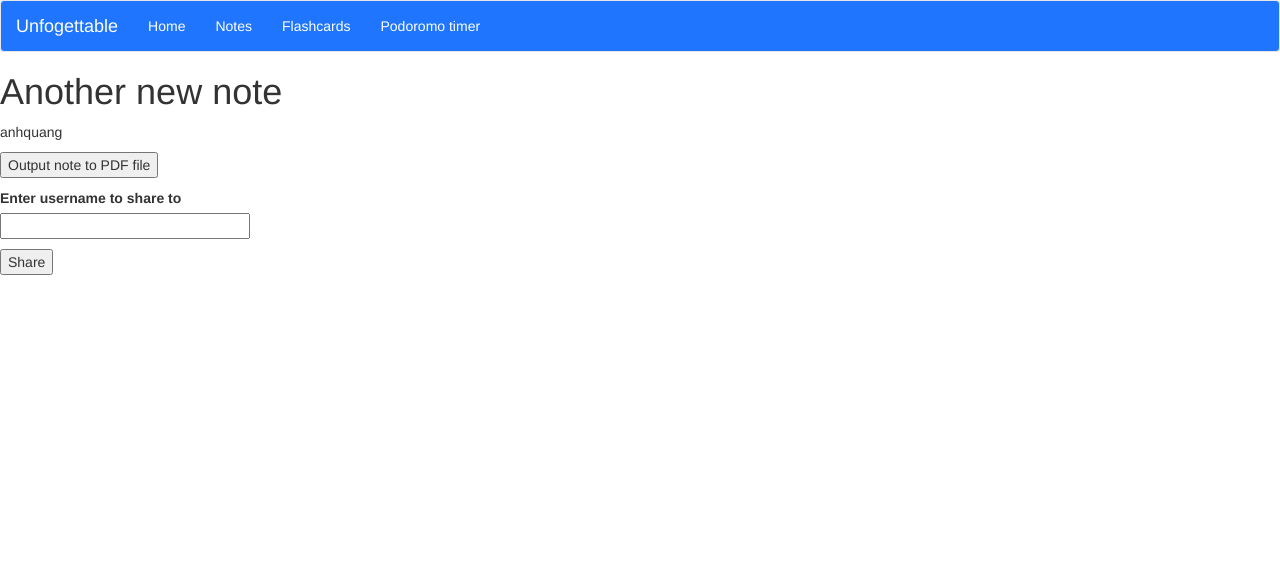
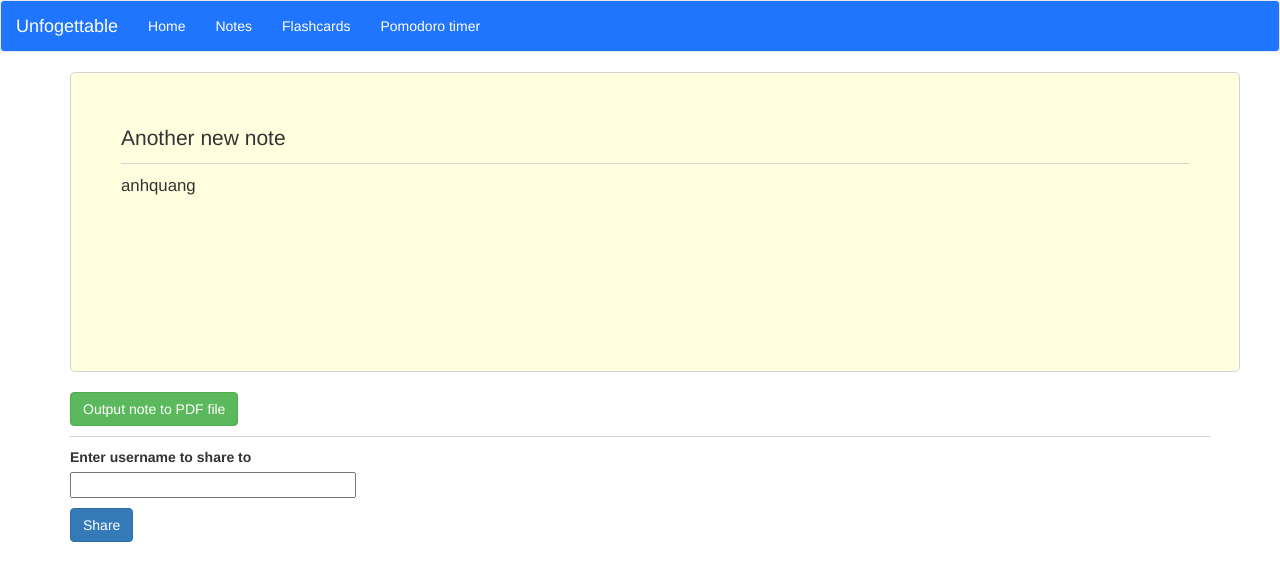
Before and after one commit to anhquangsjsu/team3_cs131, a Flask app: page /open_note/2 in a window 1280 px wide. Shown: the top 581 px of the page. Run offline with Flask 2, Linux system fonts and the light colour scheme; data comes from the database, SQL or seed files in the repository; both versions use the stored data as it was after the commit; some libraries are stand-ins or nearby versions.

Commit message:
added style for the notes feature

```diff
--- a/myapp/static/css/base.css
+++ b/myapp/static/css/base.css
@@ -36,6 +36,12 @@
 .banner.flash{
     background: linear-gradient(rgba(0, 0, 0, 0.2), rgba(0, 0, 0, 0.2)), url("../flash.png") no-repeat fixed;
 }
+.banner.note{
+    background: linear-gradient(rgba(0, 0, 0, 0.2), rgba(0, 0, 0, 0.2)), url("../note.png") no-repeat fixed;
+}
+.banner.pomo{
+    background: linear-gradient(rgba(0, 0, 0, 0.2), rgba(0, 0, 0, 0.2)), url("../pomodoro.png") no-repeat fixed;
+}
 .banner h1{
     color: white;
     font-size: 3em;
@@ -44,11 +50,11 @@
 
 .left-column{
     float: left;
-    width: 60%;
+    width: 50%;
 }
 .right-column{
     float: right;
-    width: 40%;
+    width: 50%;
 }
 
 .left-column form label{
--- a/myapp/templates/base.html
+++ b/myapp/templates/base.html
@@ -20,7 +20,7 @@
                 <li><a href="/">Home</a></li>
                 <li><a href="/notes">Notes</a></li>
                 <li><a href="/flashcard">Flashcards</a></li>
-                <li><a href="/timer">Podoromo timer</a></li>
+                <li><a href="/timer">Pomodoro timer</a></li>
             </ul>
             {% if username %}
             <div class="user-panel">
--- a/myapp/templates/flashcard.html
+++ b/myapp/templates/flashcard.html
@@ -61,7 +61,7 @@
 
         <p> {{ form.description.label }} {{ form.description(size=32) }}</p>
 
-        <p> {{ form.add(class_="btn btn-primary") }} {{form.cancel(class_="btn btn-danger")}} </p>
+        <p> {{ form.add(class_="btn btn-success") }} {{form.cancel(class_="btn btn-danger")}} </p>
 
     </form>
 </div>
--- a/myapp/templates/home.html
+++ b/myapp/templates/home.html
@@ -7,6 +7,6 @@
     <p>There are 3 main features in the app:</p>
     <li class="list-group-item">a <span class="feature-item">Notes</span> list to memorize</li>
     <li class="list-group-item">a <span class="feature-item">Flashcards</span> system to study</li>
-    <li class="list-group-item">a <span class="feature-item">Podoromo timer</span> to work and study under a certain time limit</li>
+    <li class="list-group-item">a <span class="feature-item">Pomodoro timer</span> to work and study under a certain time limit</li>
 </ul>
 {% endblock %}
--- a/myapp/templates/open_note.html
+++ b/myapp/templates/open_note.html
@@ -1,15 +1,100 @@
-{% extends "base.html" %}
+<!DOCTYPE html>
+<html lang="en">
+<head>
+    <meta charset="UTF-8">
+    <meta http-equiv="X-UA-Compatible" content="IE=edge">
+    <meta name="viewport" content="width=device-width, initial-scale=1.0">
+    <title>Unforgettable App</title>
+    <link rel="stylesheet" href="https://maxcdn.bootstrapcdn.com/bootstrap/3.4.1/css/bootstrap.min.css">
+    <script src="https://cdn.jsdelivr.net/npm/bootswatch@5.1.3/dist/litera/bootstrap.min.css"></script>
+</head>
+    <style>
+        .navbar{
+        background:#1F75FE;
+        }
+        .navbar a{
+        color: white!important;
+        }
+        .navbar .user-panel{
+        background: white;
+        float: right;
+        padding: 5px 10px;
+        margin-top: 10px;
+        border-radius: 10px;
+        }
+        .user-panel a{
+        padding: 0 10px;
+        color: #1F75FE!important;
+        }
+        .locked-note label{
+            font-size: 1.5em;
+        }
+        .locked-note form{
+            border: 1px solid lightgray;
+            width: 70%;
+            margin: auto;
+            padding: 50px;
+            border-radius: 5px;
+        }
+        .note{
+            min-height: 300px;
+            padding: 50px;
+            border: 1px solid lightgray;
+            border-radius: 5px;
+            background: lightyellow;
+        }
+        .note-title{
+            font-size: 1.5em;
+            border-bottom: 1px solid lightgray;
+            padding-bottom: 10px;
+        }
+        .note-body{
+            padding: 10px 0;
+            font-size: 1.2em;
+        }
+        .pdf-note input.btn-success{
+            margin: auto;
+            margin-top: 20px;
 
-{% block content %}
+        }
+        .share-note{
+            border-top: 1px solid lightgray;
+            padding-top: 10px;
+        }
+    </style>
+<body>
+    <div>
+        <nav class="navbar navbar-default">
+            <div class="container-fluid">
+            <div class="navbar-header">
+                <a class="navbar-brand" href="/">Unfogettable</a>
+            </div>
+            <ul class="nav navbar-nav">
+                <li><a href="/">Home</a></li>
+                <li><a href="/notes">Notes</a></li>
+                <li><a href="/flashcard">Flashcards</a></li>
+                <li><a href="/timer">Pomodoro timer</a></li>
+            </ul>
+            {% if username %}
+            <div class="user-panel">
+                <b>Hello {{username}}</b>
+                <a href="/logout">Logout</a>
+            </div>
+            {% endif %}
+            </div>
+
+        </nav>
+    </div>
+    <div class="container note-open">
     {% if show == True %}
-
+    <div class="container locked-note text-center">
         <form method = "Post" novalidate>
             {{form.hidden_tag()}}
             <p> {{form.pword.label}} <br> {{form.pword(size = 28)}}</p>
-        <p>{{form.submit()}}</p>
+            <p>{{form.submit(class_="btn btn-primary")}}</p>
         </form>
+    </div>
     {% endif %}
-<body>
         {% with messages = get_flashed_messages() %}
             {% if messages %}
             <ul>
@@ -19,26 +104,30 @@
             </ul>
             {% endif %}
             {% endwith %}
-</body>
     {% if show == False %}
-    <h1>
+        <div class="container note">
+            <div class="note-title">
                 {% if aNote %}
                     {{aNote.title}}
                 {% endif %}
-    </h1>
-    <p>
+            </div>
+            <p class="note-body">
                 {% if aNote %}
                     {{aNote.body}}
                 {% endif %}
             </p>
-    <form method = "Post" novalidate>
+        </div>
+
+        <form class="pdf-note" method = "Post" novalidate>
                 {{form2.hidden_tag()}}
-            <p>{{form2.submit()}}</p>
+                <p>{{form2.submit(class_="btn btn-success text-center")}}</p>
         </form>
-    <form method = "Post" novalidate>
+        <form class="share-note" method = "Post" novalidate>
                 {{form3.hidden_tag()}}
                 <p>{{form3.username.label}} <br> {{form3.username(size=32)}}</p>
-            <p>{{form3.share()}}</p>
+                <p>{{form3.share(class_="btn btn-primary")}}</p>
         </form>
     {% endif %}
-{% endblock %}
+</div>
+</body>
+</html>
--- a/myapp/templates/timer.html
+++ b/myapp/templates/timer.html
@@ -1,6 +1,9 @@
 {% extends 'base.html' %}
 {% block content %}
-<h2>My pomodoro timer</h2>
+<div class="banner pomo">
+    <h1>My pomodoro timer</h1>
+</div>
+
 <div id="timer-container">
     <div id='timer_changer'>
         <form method='POST' novalidate>
```
Also changed, not shown: myapp/templates/notes.html (+28 -19 lines), myapp/app.db, myapp/static/note.png (added), myapp/static/pomodoro.png (added), 3 other files. Lines whose indentation alone changed are shown as unchanged.
